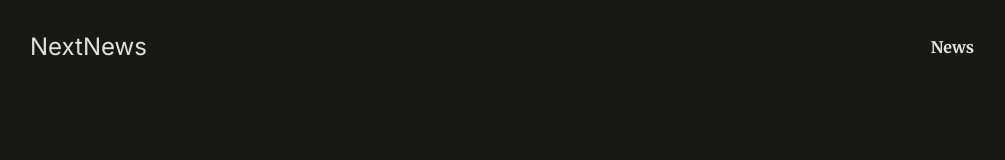
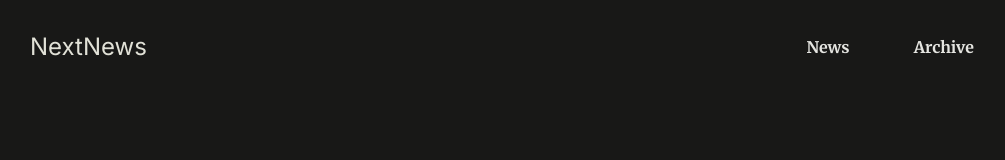
Before and after one commit to NekoSukuriputo/news-next, a Next.js app: page / in a window 1280 px wide. Shown: the top 160 px of the page, without its empty margins (130-1135 px from the left). Built offline with nearby package versions, Linux system fonts and the light colour scheme.

Commit message:
configut nav link

```diff
--- a/app/layout.js
+++ b/app/layout.js
@@ -1,4 +1,4 @@
-import MainHeader from "@/components/header/main-header";
+import MainHeader from "@/components/main-header";
 import "./globals.css";
 
 export const metadata = {
--- a/components/header/main-header.js
+++ b/components/main-header.js
@@ -1,4 +1,5 @@
 import Link from "next/link";
+import NavLink from "./nav-link";
 
 export default function MainHeader() {
   return (
@@ -9,7 +10,10 @@
       <nav>
         <ul>
           <li>
-            <Link href="/news">News</Link>
+            <NavLink href="/news">News</NavLink>
+          </li>
+          <li>
+            <NavLink href="/archive">Archive</NavLink>
           </li>
         </ul>
       </nav>
--- /dev/null
+++ b/components/nav-link.js
@@ -0,0 +1,13 @@
+"use client";
+
+import { usePathname } from "next/navigation";
+import Link from "next/link";
+
+export default function NavLink({ href, children }) {
+  const path = usePathname();
+  return (
+    <Link href={href} className={path.startsWith(href) ? "active" : ""}>
+      {children}
+    </Link>
+  );
+}
```
